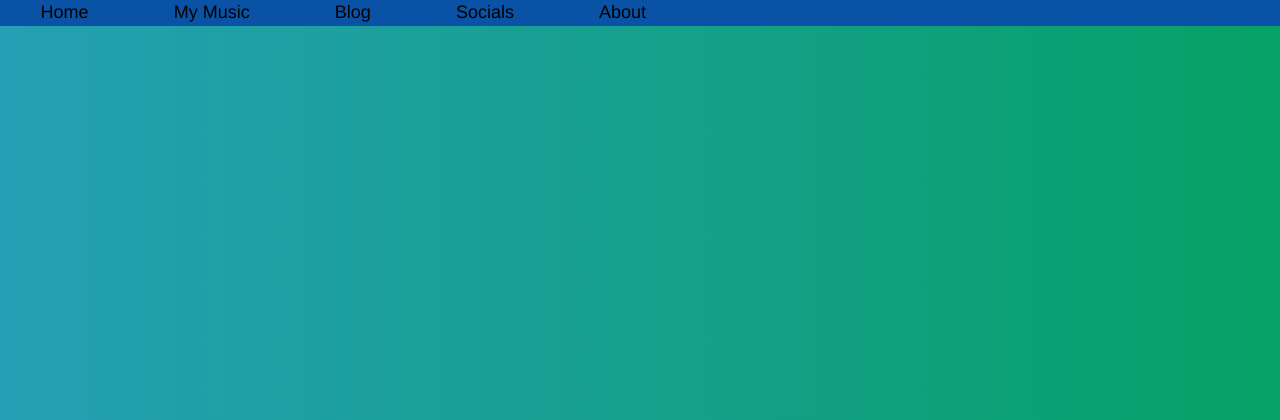
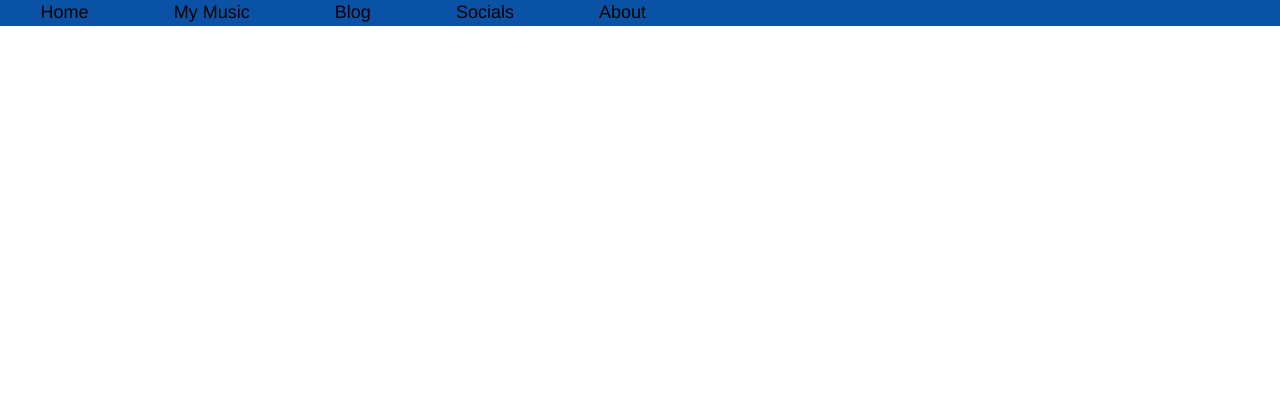
Before and after one commit to Amasirat/Amaweb, a Django app: page / in a window 1280 px wide. Shown: the top 420 px of the page. Run offline with Django 4.2, Linux system fonts and the light colour scheme; some libraries are stand-ins or nearby versions.

Commit message:
removed ugly unnecessary gradient color in layout body

```diff
--- a/main/static/main/css/layout.css
+++ b/main/static/main/css/layout.css
@@ -1,7 +1,3 @@
-.main_body {
-    background-image: linear-gradient(to right, rgb(37, 159, 180), rgb(6, 161, 102));
-}
-
 .main_bar {
     background-color: rgb(9, 82, 165);
     width: 100%;
--- a/main/templates/main/layout.html
+++ b/main/templates/main/layout.html
@@ -12,7 +12,7 @@
 
 </head>
 
-<body class="main_body">
+<body>
     <div class="main_bar">
         <span class="bar_sp1"><a href="" class="bar_a1">Home</a></span>
         <span class="bar_sp1"><a href="" class="bar_a1">My Music</a></span>
```
